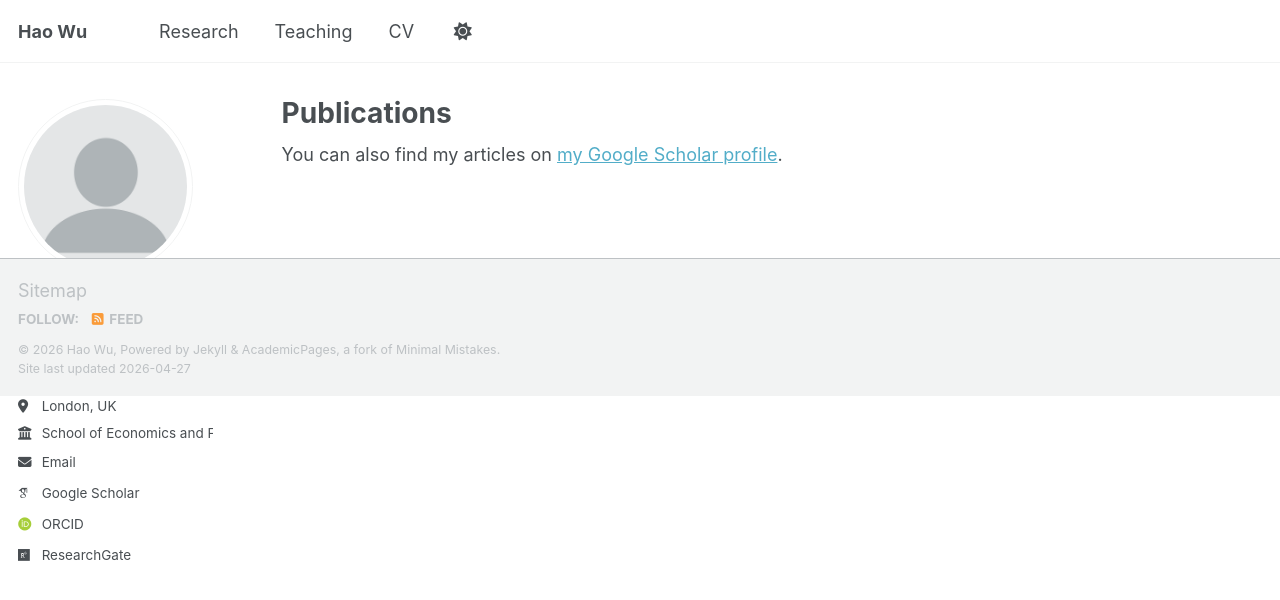
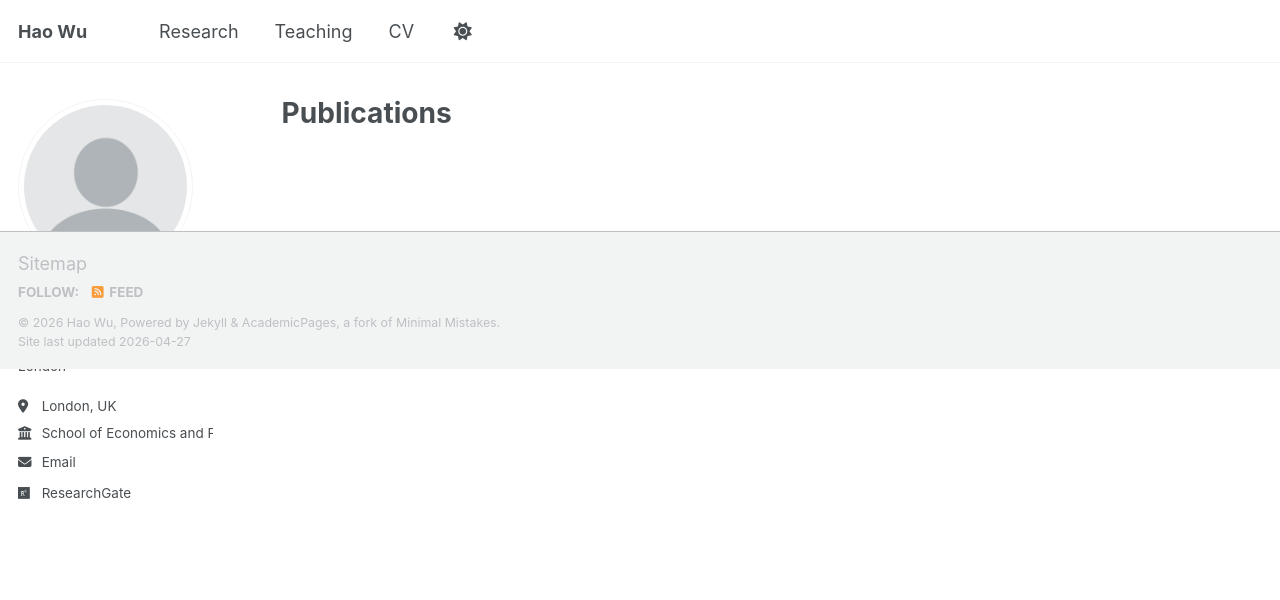
Before and after one commit to haowuqmul-cloud/haowu.github.io, a Jekyll site: the page built from _pages/publications.html, in a window 1280 px wide. Shown: the top 600 px of the page. Built offline with Jekyll 4.4.1, drawn with Linux system fonts in a browser that asks for light colours; some web fonts are replaced; a script bundle is joined from its source files by our own code; library files that are not in the unit come from our copies; part of the change alters nothing that is shown.

Commit message:
Remove Google Scholar link from _config.yml
Removed Google Scholar link from the configuration.

```diff
--- a/_config.yml
+++ b/_config.yml
@@ -18,9 +18,7 @@ author:
   email: "hao.wu@qmul.ac.uk"
 
   # 学术链接（保留你有的）
-  googlescholar: "https://scholar.google.com/citations?user=PS_CX0AAAAAJ"
   researchgate: "https://www.researchgate.net/profile/Hao-Wu-501"
-  orcid: ""                       # 如果有ORCID就填
 
 # ==================== 导航栏（保留这些就够）===================
 # 如果有 _data/navigation.yml 文件，优先在那边改；否则在这里也生效
```
